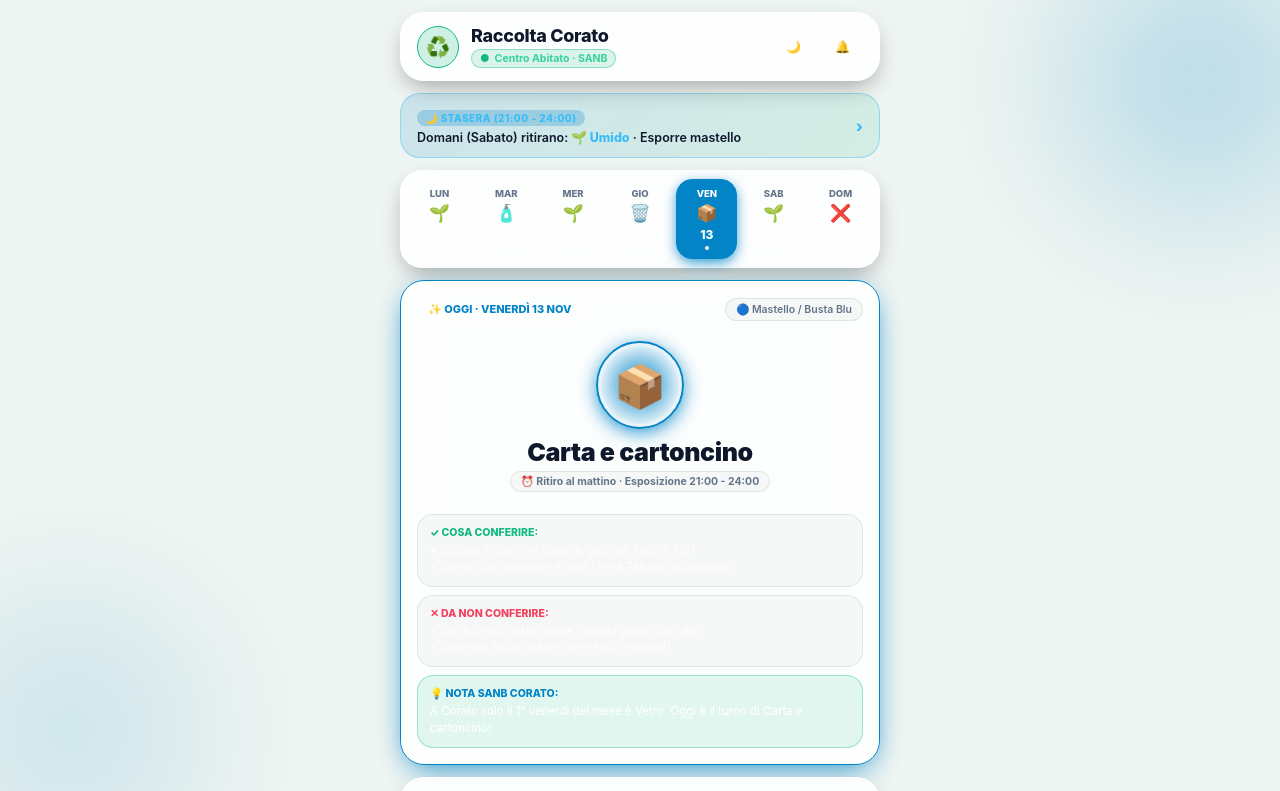
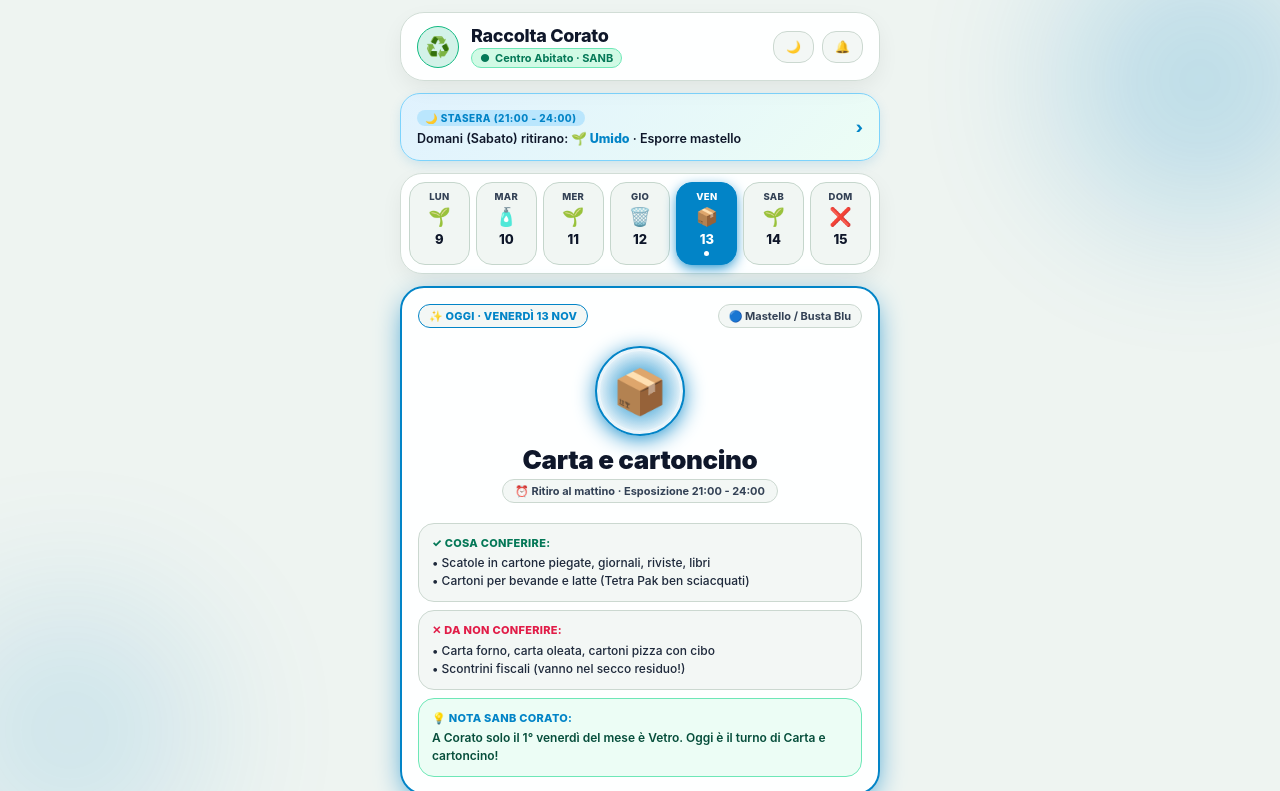
Before and after one commit to daniconese-coder/Raccolta-Corato, a plain HTML site: page index.html in a window 1280 px wide. Both pictures are taken after a click on the button "☀️". Shown: the top 791 px of the page. Drawn offline with Linux system fonts and the light colour scheme; no server answers.

Commit message:
Add files via upload

```diff
--- a/index.html
+++ b/index.html
@@ -7,21 +7,74 @@
   <meta name="apple-mobile-web-app-capable" content="yes">
   <meta name="apple-mobile-web-app-status-bar-style" content="black-translucent">
   <meta name="apple-mobile-web-app-title" content="Raccolta Corato">
-  <meta name="theme-color" content="#0B0F17">
+  <meta name="theme-color" content="#0B0F17" id="metaThemeColor">
 
   <link rel="apple-touch-icon" href="apple-touch-icon.png">
   <link rel="manifest" href="manifest.json">
 
   <style>
+    /* Dark Theme (Default: Liquid Obsidian) */
     :root {
       --bg: #0B0F17;
-      --card-bg: rgba(22, 32, 46, 0.75);
+      --card-bg: rgba(22, 32, 46, 0.78);
       --card-border: rgba(255, 255, 255, 0.12);
+      --card-shadow: 0 10px 24px -6px rgba(0, 0, 0, 0.45);
+
       --inner-bg: rgba(255, 255, 255, 0.05);
       --inner-border: rgba(255, 255, 255, 0.08);
-      --text: #F8FAFC;
-      --text-muted: #94A3B8;
+
+      --text-primary: #F8FAFC;
+      --text-secondary: #94A3B8;
+      --text-muted: #64748B;
+
+      --pill-bg: rgba(255, 255, 255, 0.05);
+      --pill-border: rgba(255, 255, 255, 0.09);
+      --pill-num: #F8FAFC;
+      --pill-short: #94A3B8;
+
+      --desc-text: #E2E8F0;
+      --tip-bg: rgba(16, 185, 129, 0.12);
+      --tip-border: rgba(16, 185, 129, 0.35);
+      --tip-text: #F8FAFC;
+
+      --banner-bg: linear-gradient(135deg, rgba(2, 132, 199, 0.16), rgba(16, 185, 129, 0.12));
+      --banner-border: rgba(56, 189, 248, 0.45);
+      --banner-text: #FFFFFF;
+      --banner-mat: #38BDF8;
+      --banner-badge-bg: rgba(2, 132, 199, 0.28);
+
       --accent: #10B981;
+    }
+
+    /* Light Theme (Frosted Pearl Glass - High Contrast) */
+    html.light-mode {
+      --bg: #EEF4F1;
+      --card-bg: rgba(255, 255, 255, 0.94);
+      --card-border: #D1DDD6;
+      --card-shadow: 0 8px 24px -4px rgba(0, 0, 0, 0.08);
+
+      --inner-bg: #F3F7F5;
+      --inner-border: #CBD8D0;
+
+      --text-primary: #0F172A; /* Nero Slate profondo - massima leggibilità */
+      --text-secondary: #334155;
+      --text-muted: #475569;
+
+      --pill-bg: #F1F6F3;
+      --pill-border: #C5D6CC;
+      --pill-num: #0F172A; /* Numeri data neri e ben visibili */
+      --pill-short: #334155; /* Nomi giorni scuri */
+
+      --desc-text: #1E293B; /* Testo liste scuro e nitido */
+      --tip-bg: #ECFDF5;
+      --tip-border: #6EE7B7;
+      --tip-text: #064E3B; /* Testo consiglio scuro */
+
+      --banner-bg: linear-gradient(135deg, #E0F2FE, #ECFDF5);
+      --banner-border: #7DD3FC;
+      --banner-text: #0F172A;
+      --banner-mat: #0284C7;
+      --banner-badge-bg: #BAE6FD;
     }
 
     * {
@@ -35,7 +88,7 @@
 
     body {
       background-color: var(--bg);
-      color: var(--text);
+      color: var(--text-primary);
       font-family: -apple-system, BlinkMacSystemFont, "SF Pro Display", "SF Pro Text", system-ui, sans-serif;
       min-height: 100vh;
       min-height: -webkit-fill-available;
@@ -44,7 +97,7 @@
       padding-bottom: calc(env(safe-area-inset-bottom, 20px) + 24px);
       padding-left: 16px;
       padding-right: 16px;
-      transition: background-color 0.4s ease;
+      transition: background-color 0.35s ease, color 0.35s ease;
     }
 
     /* Ambient Liquid Orbs */
@@ -90,12 +143,12 @@
     /* Glass Cards */
     .glass-card {
       background: var(--card-bg);
-      border: 1px solid var(--card-border);
+      border: 1.2px solid var(--card-border);
       backdrop-filter: blur(25px);
       -webkit-backdrop-filter: blur(25px);
       border-radius: 24px;
       padding: 16px;
-      box-shadow: inset 0 1px 1px 0 rgba(255, 255, 255, 0.2), 0 10px 24px -6px rgba(0, 0, 0, 0.35);
+      box-shadow: var(--card-shadow);
       transition: all 0.3s ease;
     }
 
@@ -117,7 +170,7 @@
       width: 42px;
       height: 42px;
       border-radius: 21px;
-      background: rgba(16, 185, 129, 0.2);
+      background: rgba(16, 185, 129, 0.18);
       border: 1.5px solid #10B981;
       display: flex;
       align-items: center;
@@ -129,20 +182,27 @@
       font-size: 18px;
       font-weight: 800;
       letter-spacing: -0.3px;
+      color: var(--text-primary);
     }
 
     .header-badge {
       display: inline-flex;
       align-items: center;
       gap: 5px;
-      font-size: 10.5px;
+      font-size: 11px;
       font-weight: 700;
-      color: #34D399;
+      color: #059669;
       background: rgba(16, 185, 129, 0.15);
       border: 1px solid rgba(16, 185, 129, 0.4);
       padding: 2px 8px;
       border-radius: 999px;
       margin-top: 2px;
+    }
+
+    html.light-mode .header-badge {
+      color: #047857;
+      background: #D1FAE5;
+      border-color: #6EE7B7;
     }
 
     .header-actions {
@@ -151,9 +211,9 @@
     }
 
     .glass-btn {
-      background: rgba(255, 255, 255, 0.08);
-      border: 1px solid rgba(255, 255, 255, 0.12);
-      color: var(--text);
+      background: var(--inner-bg);
+      border: 1.2px solid var(--inner-border);
+      color: var(--text-primary);
       font-size: 12px;
       font-weight: 700;
       padding: 8px 12px;
@@ -167,26 +227,27 @@
 
     .glass-btn:active {
       transform: scale(0.95);
-      background: rgba(255, 255, 255, 0.18);
+      background: rgba(255, 255, 255, 0.2);
     }
 
     /* 2. Stasera Esposizione Banner */
     .tonight-banner {
-      background: linear-gradient(135deg, rgba(2, 132, 199, 0.15), rgba(16, 185, 129, 0.12));
-      border: 1.2px solid rgba(56, 189, 248, 0.4);
+      background: var(--banner-bg);
+      border: 1.5px solid var(--banner-border);
       padding: 12px 16px;
       border-radius: 20px;
       display: flex;
       align-items: center;
       justify-content: space-between;
       cursor: pointer;
+      box-shadow: 0 4px 14px -3px rgba(2, 132, 199, 0.2);
     }
 
     .tonight-badge {
       font-size: 10px;
       font-weight: 800;
-      color: #38BDF8;
-      background: rgba(2, 132, 199, 0.25);
+      color: var(--banner-mat);
+      background: var(--banner-badge-bg);
       padding: 2px 8px;
       border-radius: 999px;
       display: inline-block;
@@ -197,6 +258,8 @@
     .tonight-text {
       font-size: 12.5px;
       font-weight: 600;
+      color: var(--banner-text);
+      line-height: 1.4;
     }
 
     /* 3. Weekly 7-Day Pills */
@@ -209,8 +272,8 @@
     }
 
     .day-pill {
-      background: rgba(255, 255, 255, 0.05);
-      border: 1px solid rgba(255, 255, 255, 0.08);
+      background: var(--pill-bg);
+      border: 1.2px solid var(--pill-border);
       border-radius: 16px;
       padding: 8px 2px;
       display: flex;
@@ -218,7 +281,7 @@
       align-items: center;
       gap: 4px;
       cursor: pointer;
-      transition: all 0.25s ease;
+      transition: all 0.22s ease;
     }
 
     .day-pill:active {
@@ -226,45 +289,50 @@
     }
 
     .day-pill.active {
-      background: var(--accent);
-      border-color: var(--accent);
-      box-shadow: 0 4px 14px -2px var(--accent);
+      background: var(--accent) !important;
+      border-color: var(--accent) !important;
+      box-shadow: 0 4px 16px -2px var(--accent);
     }
 
     .day-pill-short {
       font-size: 9.5px;
       font-weight: 800;
-      color: var(--text-muted);
+      color: var(--pill-short);
+      letter-spacing: 0.3px;
     }
 
     .day-pill.active .day-pill-short {
-      color: #FFFFFF;
+      color: #FFFFFF !important;
     }
 
     .day-pill-emoji {
-      font-size: 17px;
+      font-size: 18px;
     }
 
     .day-pill-num {
-      font-size: 12px;
+      font-size: 13px;
       font-weight: 800;
-      color: #FFFFFF;
+      color: var(--pill-num);
+    }
+
+    .day-pill.active .day-pill-num {
+      color: #FFFFFF !important;
     }
 
     .today-dot {
-      width: 4px;
-      height: 4px;
-      border-radius: 2px;
+      width: 5px;
+      height: 5px;
+      border-radius: 2.5px;
       background: #10B981;
     }
 
     .day-pill.active .today-dot {
-      background: #FFFFFF;
+      background: #FFFFFF !important;
     }
 
     /* 4. Hero Card */
     .hero-card {
-      border: 1.8px solid var(--accent);
+      border: 2px solid var(--accent);
       box-shadow: 0 8px 30px -8px var(--accent);
     }
 
@@ -279,16 +347,17 @@
       font-size: 11px;
       font-weight: 800;
       color: var(--accent);
-      background: rgba(255, 255, 255, 0.08);
+      background: var(--inner-bg);
       padding: 4px 10px;
       border-radius: 999px;
-      border: 1px solid rgba(255, 255, 255, 0.1);
+      border: 1.2px solid var(--accent);
+      letter-spacing: 0.2px;
     }
 
     .hero-box-badge {
-      font-size: 10.5px;
-      font-weight: 600;
-      color: var(--text-muted);
+      font-size: 11px;
+      font-weight: 700;
+      color: var(--text-secondary);
       background: var(--inner-bg);
       padding: 4px 10px;
       border-radius: 999px;
@@ -300,20 +369,20 @@
       flex-direction: column;
       align-items: center;
       text-align: center;
-      padding: 8px 0;
+      padding: 6px 0;
     }
 
     .hero-orb {
-      width: 88px;
-      height: 88px;
-      border-radius: 44px;
-      background: radial-gradient(circle, var(--accent) 0%, rgba(255,255,255,0.05) 75%);
-      border: 2px solid var(--accent);
+      width: 90px;
+      height: 90px;
+      border-radius: 45px;
+      background: radial-gradient(circle, var(--accent) 0%, rgba(255,255,255,0.08) 75%);
+      border: 2.5px solid var(--accent);
       display: flex;
       align-items: center;
       justify-content: center;
-      font-size: 42px;
-      box-shadow: 0 4px 20px -2px var(--accent);
+      font-size: 44px;
+      box-shadow: 0 4px 22px -2px var(--accent);
       position: relative;
       margin-bottom: 8px;
     }
@@ -322,24 +391,25 @@
       content: "";
       position: absolute;
       inset: 2px;
-      border-radius: 42px;
-      border: 1px solid rgba(255, 255, 255, 0.35);
+      border-radius: 43px;
+      border: 1px solid rgba(255, 255, 255, 0.4);
       pointer-events: none;
     }
 
     .hero-title {
-      font-size: 25px;
+      font-size: 26px;
       font-weight: 900;
       letter-spacing: -0.4px;
       margin-bottom: 4px;
+      color: var(--text-primary);
     }
 
     .hero-timing {
-      font-size: 10.5px;
+      font-size: 11px;
       font-weight: 700;
-      color: var(--text-muted);
+      color: var(--text-secondary);
       background: var(--inner-bg);
-      padding: 3px 10px;
+      padding: 4px 12px;
       border-radius: 999px;
       border: 1px solid var(--inner-border);
       margin-bottom: 14px;
@@ -357,35 +427,52 @@
       background: var(--inner-bg);
       border: 1px solid var(--inner-border);
       border-radius: 16px;
-      padding: 10px 12px;
-      font-size: 11.5px;
-      line-height: 1.45;
+      padding: 11px 13px;
+      font-size: 12px;
+      line-height: 1.5;
     }
 
     .panel-label-green {
-      color: #10B981;
+      color: #059669;
       font-weight: 800;
-      font-size: 10.5px;
-      margin-bottom: 2px;
+      font-size: 11px;
+      margin-bottom: 3px;
+      letter-spacing: 0.3px;
+    }
+
+    html.light-mode .panel-label-green {
+      color: #047857;
     }
 
     .panel-label-red {
-      color: #F43F5E;
+      color: #E11D48;
       font-weight: 800;
-      font-size: 10.5px;
-      margin-bottom: 2px;
+      font-size: 11px;
+      margin-bottom: 3px;
+      letter-spacing: 0.3px;
     }
 
     .panel-label-accent {
       color: var(--accent);
       font-weight: 800;
-      font-size: 10.5px;
-      margin-bottom: 2px;
+      font-size: 11px;
+      margin-bottom: 3px;
+      letter-spacing: 0.3px;
     }
 
     .tip-panel {
-      background: rgba(16, 185, 129, 0.12);
-      border: 1px solid rgba(16, 185, 129, 0.35);
+      background: var(--tip-bg);
+      border: 1.2px solid var(--tip-border);
+    }
+
+    .panel-desc {
+      color: var(--desc-text);
+      font-weight: 500;
+    }
+
+    .panel-tip-desc {
+      color: var(--tip-text);
+      font-weight: 600;
     }
 
     /* 5. Friday Focus */
@@ -397,14 +484,15 @@
     }
 
     .friday-title {
-      font-size: 12.5px;
+      font-size: 13px;
       font-weight: 800;
+      color: var(--text-primary);
     }
 
     .friday-subtitle {
-      font-size: 10.5px;
+      font-size: 11px;
       font-weight: 700;
-      color: #0284C7;
+      color: var(--banner-mat);
     }
 
     .friday-chips {
@@ -415,21 +503,43 @@
 
     .friday-chip {
       background: var(--inner-bg);
-      border: 1px solid var(--inner-border);
-      border-radius: 12px;
+      border: 1.2px solid var(--inner-border);
+      border-radius: 14px;
       padding: 8px 4px;
       text-align: center;
       font-size: 10.5px;
+      color: var(--text-primary);
     }
 
     .friday-chip.active-vetro {
-      background: rgba(13, 148, 136, 0.25);
+      background: rgba(13, 148, 136, 0.2);
+      border-color: #0D9488;
+    }
+
+    html.light-mode .friday-chip.active-vetro {
+      background: #CCFBF1;
       border-color: #0D9488;
     }
 
     .friday-chip.active-carta {
-      background: rgba(2, 132, 199, 0.25);
+      background: rgba(2, 132, 199, 0.2);
       border-color: #0284C7;
+    }
+
+    html.light-mode .friday-chip.active-carta {
+      background: #E0F2FE;
+      border-color: #0284C7;
+    }
+
+    .friday-chip-idx {
+      font-weight: 700;
+      font-size: 10px;
+    }
+
+    .friday-chip-mat {
+      font-weight: 800;
+      margin-top: 2px;
+      color: var(--text-primary);
     }
 
     /* 6. Quick Action Buttons */
@@ -444,7 +554,7 @@
       background: linear-gradient(135deg, #10B981, #059669);
       border: none;
       color: #FFFFFF;
-      font-size: 13.5px;
+      font-size: 14px;
       font-weight: 800;
       padding: 14px;
       border-radius: 18px;
@@ -463,7 +573,8 @@
     /* Live Clock / Online Indicator */
     .online-indicator {
       text-align: center;
-      font-size: 10.5px;
+      font-size: 11px;
+      font-weight: 600;
       color: var(--text-muted);
       margin-top: 2px;
     }
@@ -484,7 +595,7 @@
         <div>
           <h1 class="header-title">Raccolta Corato</h1>
           <div class="header-badge">
-            <span style="color:#10B981">●</span> Centro Abitato · SANB
+            <span>●</span> Centro Abitato · SANB
           </div>
         </div>
       </div>
@@ -506,7 +617,7 @@
           Caricamento...
         </div>
       </div>
-      <span style="font-size: 16px; color: #38BDF8; font-weight: 800;">›</span>
+      <span style="font-size: 16px; color: var(--banner-mat); font-weight: 800;">›</span>
     </div>
 
     <!-- 3. Weekly 7-Day Navigation Bar -->
@@ -532,17 +643,17 @@
       <div class="info-panels">
         <div class="info-panel">
           <div class="panel-label-green">✓ COSA CONFERIRE:</div>
-          <div id="heroCosaSi" style="color: rgba(255,255,255,0.85);">...</div>
+          <div id="heroCosaSi" class="panel-desc">...</div>
         </div>
 
         <div class="info-panel">
           <div class="panel-label-red">✕ DA NON CONFERIRE:</div>
-          <div id="heroCosaNo" style="color: rgba(255,255,255,0.85);">...</div>
+          <div id="heroCosaNo" class="panel-desc">...</div>
         </div>
 
         <div class="info-panel tip-panel" id="heroTipPanel">
           <div class="panel-label-accent" id="heroTipTitle">💡 NOTA SANB CORATO:</div>
-          <div id="heroTip" style="color: #FFFFFF;">...</div>
+          <div id="heroTip" class="panel-tip-desc">...</div>
         </div>
       </div>
     </div>
@@ -606,7 +717,7 @@
         tip: "Attenzione regola Corato: il vetro si conferisce solo il 1° VENERDÌ DEL MESE, senza buste nel mastello."
       },
       "Secco residuo": {
-        accent: "#94A3B8",
+        accent: "#64748B",
         box: "🔘 Mastello Grigio (TAG)",
         cosaSi: "• Scontrini in carta termica, spazzolini, penne<br>• Pannolini, assorbenti, lettiere animali, polvere",
         cosaNo: "• Materiali riciclabili (umido, carta, plastica, vetro)<br>• Pile, farmaci scaduti, rifiuti speciali e RAEE",
@@ -625,32 +736,27 @@
     const NOMI_GIORNI_BREVI = ["DOM", "LUN", "MAR", "MER", "GIO", "VEN", "SAB"];
     const NOMI_MESI = ["Gen", "Feb", "Mar", "Apr", "Mag", "Giu", "Lug", "Ago", "Set", "Ott", "Nov", "Dic"];
 
-    let timeOffsetMs = 0; // Sincronizzazione con ora online
+    let timeOffsetMs = 0;
     let currentWeekDays = [];
     let currentDayIdx = 0;
     let isDark = true;
     let lastRenderedDateKey = "";
 
-    // Funzione per ottenere la data corrente precisa
     function getNow() {
       return new Date(Date.now() + timeOffsetMs);
     }
 
-    // Regola di Corato: calcola quale venerdì del mese è
     function getFridayNumberInMonth(date) {
       let count = 0;
       for (let day = 1; day <= date.getDate(); day++) {
         let check = new Date(date.getFullYear(), date.getMonth(), day);
-        if (check.getDay() === 5) { // 5 = Venerdì
-          count++;
-        }
+        if (check.getDay() === 5) count++;
       }
       return count;
     }
 
-    // Calcolo materiale per una specifica data
     function getRaccoltaPerData(date) {
-      const dayOfWeek = date.getDay(); // 0: Dom, 1: Lun, 2: Mar, 3: Mer, 4: Gio, 5: Ven, 6: Sab
+      const dayOfWeek = date.getDay();
       switch (dayOfWeek) {
         case 1: return { mat: "Umido", emoji: "🌱" };
         case 2: return { mat: "Plastica + Lattine", emoji: "🧴" };
@@ -658,20 +764,14 @@
         case 4: return { mat: "Secco residuo", emoji: "🗑️" };
         case 5:
           const numVen = getFridayNumberInMonth(date);
-          if (numVen === 1) {
-            return { mat: "Vetro", emoji: "🍾" };
-          }
-          return { mat: "Carta e cartoncino", emoji: "📦" };
+          return (numVen === 1) ? { mat: "Vetro", emoji: "🍾" } : { mat: "Carta e cartoncino", emoji: "📦" };
         case 6: return { mat: "Umido", emoji: "🌱" };
         default: return { mat: "Nessuna raccolta", emoji: "❌" };
       }
     }
 
-    // Calcola i 7 giorni della settimana corrente (da Lunedì a Domenica)
     function buildCurrentWeekDays(now) {
       const dayOfWeek = now.getDay();
-      // In JS: 0=Domenica, 1=Lunedì, ..., 6=Sabato
-      // Calcolo offset per partire da Lunedì
       const diffToMonday = (dayOfWeek === 0 ? -6 : 1 - dayOfWeek);
       const monday = new Date(now.getFullYear(), now.getMonth(), now.getDate() + diffToMonday);
       monday.setHours(0, 0, 0, 0);
@@ -701,7 +801,6 @@
       return days;
     }
 
-    // Calcola tutti i venerdì del mese corrente
     function getFridaysOfMonth(now) {
       const year = now.getFullYear();
       const month = now.getMonth();
@@ -725,33 +824,22 @@
       return fridays;
     }
 
-    // Inizializza e aggiorna tutto il calendario
     function updateCalendar(forceToday = false) {
       const now = getNow();
       const dateKey = `${now.getFullYear()}-${now.getMonth()}-${now.getDate()}`;
-
       const dayChanged = (dateKey !== lastRenderedDateKey);
       lastRenderedDateKey = dateKey;
 
       currentWeekDays = buildCurrentWeekDays(now);
-
-      // Trova l'indice di "Oggi" nella settimana
       const todayIndex = currentWeekDays.findIndex(d => d.isToday);
 
       if (dayChanged || forceToday || currentDayIdx < 0 || currentDayIdx >= 7) {
         currentDayIdx = (todayIndex >= 0 ? todayIndex : 0);
       }
 
-      // Aggiorna banner "Stasera cosa esporre per domani"
       updateTonightBanner(now);
-
-      // Renderizza la barra delle pillole settimanali
       renderWeekPills();
-
-      // Renderizza il widget dei venerdì del mese
       renderFridayWidget(now);
-
-      // Seleziona il giorno attivo
       selectDay(currentDayIdx);
     }
 
@@ -764,8 +852,7 @@
       if (tomorrowInfo.mat === "Nessuna raccolta") {
         descEl.innerHTML = `Nessun mastello da esporre stasera (${tomorrowName} non c'è raccolta)`;
       } else {
-        const matData = INFO_MATERIALI[tomorrowInfo.mat] || {};
-        descEl.innerHTML = `Domani (${tomorrowName}) ritirano: <span style="color: #38BDF8; font-weight:800;">${tomorrowInfo.emoji} ${tomorrowInfo.mat}</span> · Esporre mastello`;
+        descEl.innerHTML = `Domani (${tomorrowName}) ritirano: <span style="color: var(--banner-mat); font-weight:800;">${tomorrowInfo.emoji} ${tomorrowInfo.mat}</span> · Esporre mastello`;
       }
     }
 
@@ -789,7 +876,7 @@
           <span class="day-pill-short">${d.short}</span>
           <span class="day-pill-emoji">${d.emoji}</span>
           <span class="day-pill-num">${d.dayNumber}</span>
-          ${d.isToday ? '<span class="today-dot"></span>' : '<span style="height:4px;"></span>'}
+          ${d.isToday ? '<span class="today-dot"></span>' : '<span style="height:5px;"></span>'}
         `;
 
         pill.onclick = () => selectDay(idx);
@@ -812,11 +899,13 @@
 
         const chip = document.createElement("div");
         chip.className = `friday-chip ${f.isVetro ? 'active-vetro' : (isSel ? 'active-carta' : '')}`;
+        const colorAcc = f.isVetro ? '#0D9488' : '#0284C7';
+
         chip.innerHTML = `
-          <div style="font-weight:700; color: ${f.isVetro ? '#0D9488' : '#0284C7'}; font-size: 10px;">
+          <div class="friday-chip-idx" style="color: ${colorAcc};">
             ${f.num}° Ven · ${String(f.day).padStart(2, '0')}
           </div>
-          <div style="font-weight:800; margin-top: 2px;">${f.mat}</div>
+          <div class="friday-chip-mat">${f.mat}</div>
         `;
         container.appendChild(chip);
       });
@@ -841,7 +930,7 @@
       document.getElementById("heroTip").textContent = matData.tip;
 
       const heroOrb = document.getElementById("heroOrb");
-      heroOrb.style.background = `radial-gradient(circle, ${matData.accent} 0%, rgba(255,255,255,0.05) 75%)`;
+      heroOrb.style.background = `radial-gradient(circle, ${matData.accent} 0%, rgba(255,255,255,0.06) 75%)`;
       heroOrb.style.borderColor = matData.accent;
 
       const heroCard = document.getElementById("heroCard");
@@ -868,26 +957,18 @@
 
     function toggleTheme() {
       isDark = !isDark;
+      const htmlEl = document.documentElement;
       const themeEmoji = document.getElementById("themeEmoji");
+      const metaTheme = document.getElementById("metaThemeColor");
 
       if (!isDark) {
-        document.documentElement.style.setProperty('--bg', '#EFF5F2');
-        document.documentElement.style.setProperty('--card-bg', 'rgba(255, 255, 255, 0.88)');
-        document.documentElement.style.setProperty('--card-border', 'rgba(255, 255, 255, 0.9)');
-        document.documentElement.style.setProperty('--inner-bg', 'rgba(244, 248, 246, 0.9)');
-        document.documentElement.style.setProperty('--inner-border', 'rgba(215, 228, 222, 0.8)');
-        document.documentElement.style.setProperty('--text', '#0F172A');
-        document.documentElement.style.setProperty('--text-muted', '#64748B');
+        htmlEl.classList.add("light-mode");
         themeEmoji.textContent = '🌙';
+        if (metaTheme) metaTheme.setAttribute("content", "#EEF4F1");
       } else {
-        document.documentElement.style.setProperty('--bg', '#0B0F17');
-        document.documentElement.style.setProperty('--card-bg', 'rgba(22, 32, 46, 0.75)');
-        document.documentElement.style.setProperty('--card-border', 'rgba(255, 255, 255, 0.12)');
-        document.documentElement.style.setProperty('--inner-bg', 'rgba(255, 255, 255, 0.05)');
-        document.documentElement.style.setProperty('--inner-border', 'rgba(255, 255, 255, 0.08)');
-        document.documentElement.style.setProperty('--text', '#F8FAFC');
-        document.documentElement.style.setProperty('--text-muted', '#94A3B8');
+        htmlEl.classList.remove("light-mode");
         themeEmoji.textContent = '☀️';
+        if (metaTheme) metaTheme.setAttribute("content", "#0B0F17");
       }
       selectDay(currentDayIdx);
     }
@@ -914,12 +995,10 @@
           document.getElementById("onlineIndicator").textContent = "🟢 Sincronizzato con ora online (Fuso di Roma)";
         }
       } catch (err) {
-        // Se offline o bloccato, l'orario di sistema dell'iPhone è comunque perfetto (NTP)
         document.getElementById("onlineIndicator").textContent = "📱 Ora rilevata dal dispositivo";
       }
     }
 
-    // Rileva automaticamente cambio app o riapertura da background
     document.addEventListener("visibilitychange", () => {
       if (!document.hidden) {
         updateCalendar();
@@ -927,15 +1006,9 @@
       }
     });
 
-    window.addEventListener("focus", () => {
-      updateCalendar();
-    });
+    window.addEventListener("focus", () => updateCalendar());
+    window.addEventListener("pageshow", () => updateCalendar());
 
-    window.addEventListener("pageshow", () => {
-      updateCalendar();
-    });
-
-    // Controllo periodico ogni 30 secondi (es. passaggio della mezzanotte)
     setInterval(() => {
       const now = getNow();
       const dateKey = `${now.getFullYear()}-${now.getMonth()}-${now.getDate()}`;
@@ -944,14 +1017,12 @@
       }
     }, 30000);
 
-    // Registrazione Service Worker per funzionamento offline
     if ('serviceWorker' in navigator) {
       navigator.serviceWorker.register('sw.js').then((reg) => {
         reg.update();
       }).catch(() => {});
     }
 
-    // Avvio immediato con ora locale, poi sync online
     updateCalendar(true);
     syncOnlineClock();
   </script>
--- a/sw.js
+++ b/sw.js
@@ -1,4 +1,4 @@
-const CACHE_NAME = 'raccolta-corato-v2';
+const CACHE_NAME = 'raccolta-corato-v3';
 const ASSETS = [
   './',
   './index.html',
```
